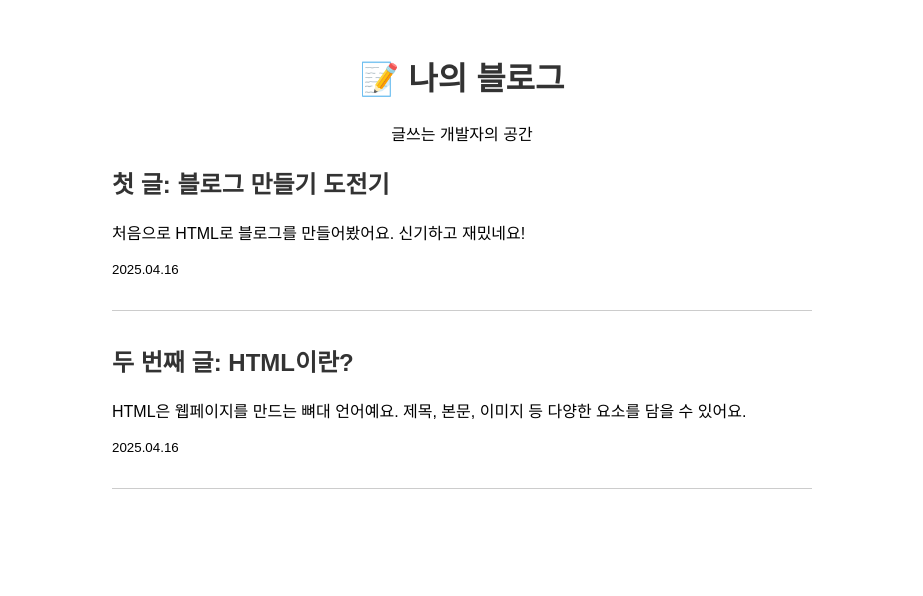
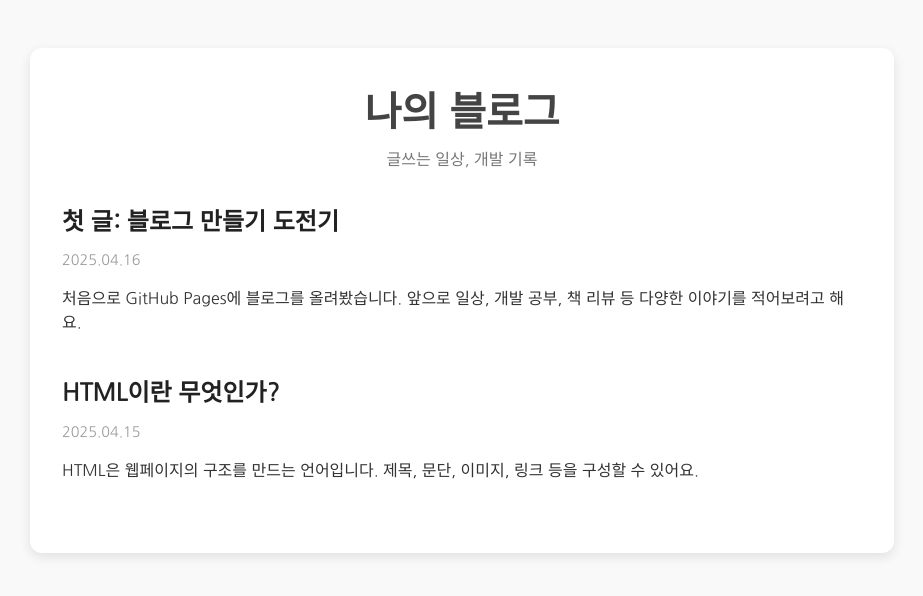
Before and after one commit to mjinnam70/mjinnam70.github.io, a plain HTML site: page index.html in a window 1280 px wide. Shown: the whole page, without its empty margins (178-1101 px from the left). Drawn offline with Linux system fonts and the light colour scheme.

Commit message:
Update index.html

```diff
--- a/index.html
+++ b/index.html
@@ -3,28 +3,74 @@
 <head>
   <meta charset="UTF-8">
   <title>나의 블로그</title>
+  <link href="https://fonts.googleapis.com/css2?family=Nanum+Gothic&display=swap" rel="stylesheet">
   <style>
-    body { font-family: sans-serif; max-width: 700px; margin: 0 auto; padding: 2em; }
-    header { text-align: center; }
-    article { margin-bottom: 2em; border-bottom: 1px solid #ccc; padding-bottom: 1em; }
-    h1, h2 { color: #333; }
+    body {
+      font-family: 'Nanum Gothic', sans-serif;
+      background: #f9f9f9;
+      color: #333;
+      margin: 0;
+      padding: 0;
+    }
+    .container {
+      max-width: 800px;
+      margin: 3em auto;
+      background: white;
+      padding: 2em;
+      box-shadow: 0 4px 12px rgba(0, 0, 0, 0.1);
+      border-radius: 12px;
+    }
+    header {
+      text-align: center;
+      margin-bottom: 2em;
+    }
+    h1 {
+      font-size: 2.5em;
+      margin: 0;
+      color: #444;
+    }
+    p.subtitle {
+      color: #777;
+      margin-top: 0.5em;
+    }
+    article {
+      margin-bottom: 2.5em;
+    }
+    h2 {
+      color: #222;
+      margin-bottom: 0.3em;
+    }
+    .date {
+      font-size: 0.9em;
+      color: #999;
+      margin-bottom: 0.8em;
+    }
+    @media (max-width: 600px) {
+      .container {
+        margin: 1em;
+        padding: 1.5em;
+      }
+    }
   </style>
 </head>
 <body>
+  <div class="container">
     <header>
-    <h1>📝 나의 블로그</h1>
-    <p>글쓰는 개발자의 공간</p>
+      <h1>나의 블로그</h1>
+      <p class="subtitle">글쓰는 일상, 개발 기록</p>
     </header>
 
     <article>
       <h2>첫 글: 블로그 만들기 도전기</h2>
-    <p>처음으로 HTML로 블로그를 만들어봤어요. 신기하고 재밌네요!</p>
-    <p><small>2025.04.16</small></p>
+      <p class="date">2025.04.16</p>
+      <p>처음으로 GitHub Pages에 블로그를 올려봤습니다. 앞으로 일상, 개발 공부, 책 리뷰 등 다양한 이야기를 적어보려고 해요.</p>
     </article>
+
     <article>
-  <h2>두 번째 글: HTML이란?</h2>
-  <p>HTML은 웹페이지를 만드는 뼈대 언어예요. 제목, 본문, 이미지 등 다양한 요소를 담을 수 있어요.</p>
-  <p><small>2025.04.16</small></p>
+      <h2>HTML이란 무엇인가?</h2>
+      <p class="date">2025.04.15</p>
+      <p>HTML은 웹페이지의 구조를 만드는 언어입니다. 제목, 문단, 이미지, 링크 등을 구성할 수 있어요.</p>
     </article>
+  </div>
 </body>
 </html>
```
Lines whose indentation alone changed are shown as unchanged.
